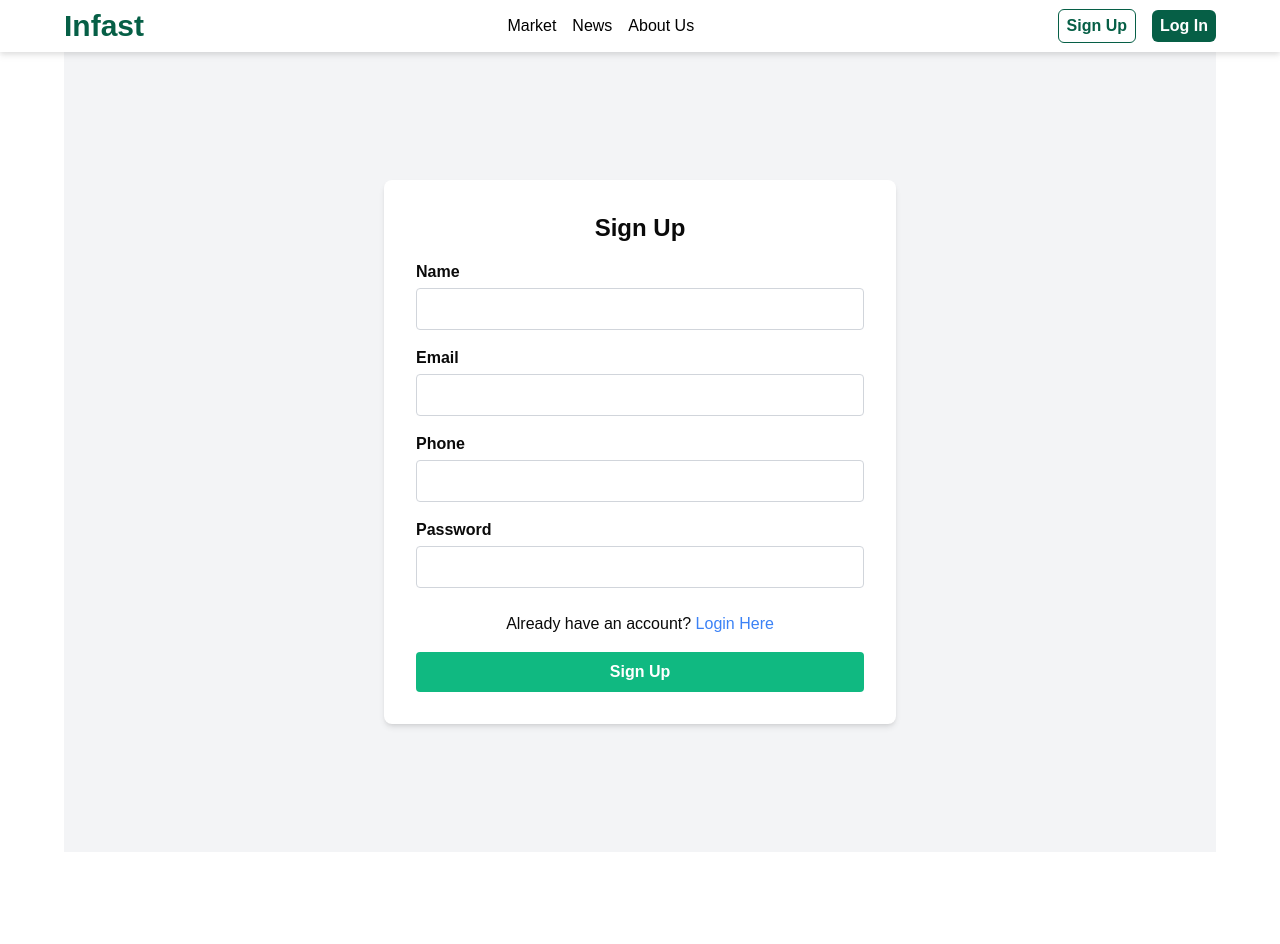
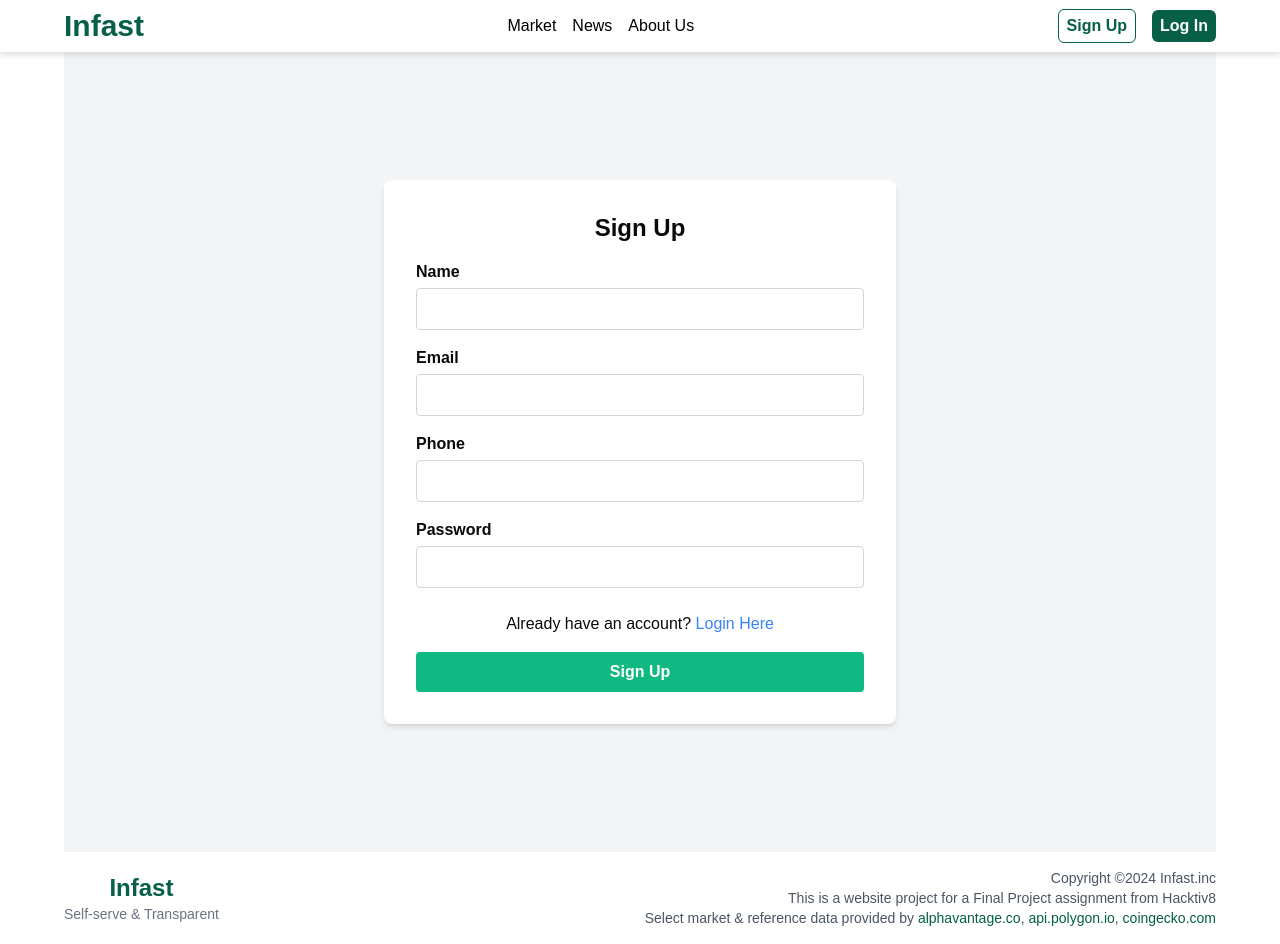
Before and after one commit to Nasi-Kucing-Prod/infast, a Next.js app in the folder client/: page /signup in a window 1280 px wide. Before the commit the page ends 852 px from the top, so only its background shows below. Built offline with nearby package versions, Linux system fonts and the light colour scheme; a web font is replaced by a local one.

Commit message:
chore: fix layout again

```diff
--- a/client/src/app/(main-content)/layout.tsx
+++ b/client/src/app/(main-content)/layout.tsx
@@ -2,6 +2,7 @@ import type { Metadata } from "next";
 import "../globals.css";
 import SideBar from "@/components/SideBar";
 import Navbar from "@/components/Navbar";
+import Footer from "@/components/Footer";
 
 export const metadata: Metadata = {
   title: "Create Next App",
@@ -17,6 +18,7 @@ export default function Layout({
     <>
       <Navbar />
       <div className="px-16 max-[1017px]:px-5">{children}</div>
+      <Footer />
     </>
   );
 }
--- a/client/src/app/layout.tsx
+++ b/client/src/app/layout.tsx
@@ -1,7 +1,5 @@
 import type { Metadata } from "next";
 import "./globals.css";
-import Navbar from "@/components/Navbar";
-import Footer from "@/components/Footer";
 
 export const metadata: Metadata = {
   title: "Create Next App",
--- a/client/src/app/page.tsx
+++ b/client/src/app/page.tsx
@@ -1,3 +1,4 @@
+import Footer from "@/components/Footer";
 import GainersCard from "@/components/GainersCard";
 import MosttradedCard from "@/components/MosttradedCard";
 import Navbar from "@/components/Navbar";
@@ -137,6 +138,7 @@ export default async function Home() {
           </div>
         </div>
       </div>
+      <Footer />
     </>
   );
 }
```
